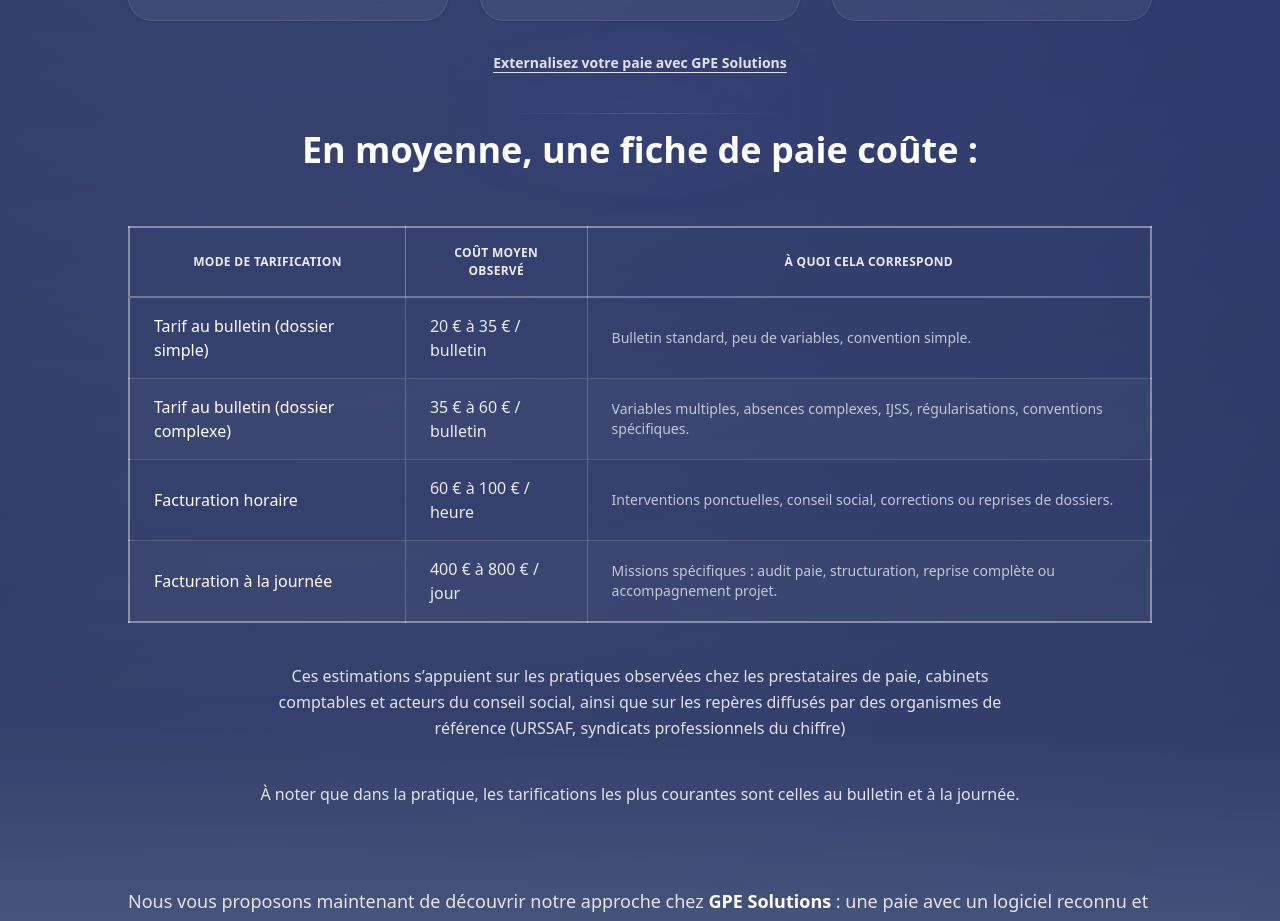
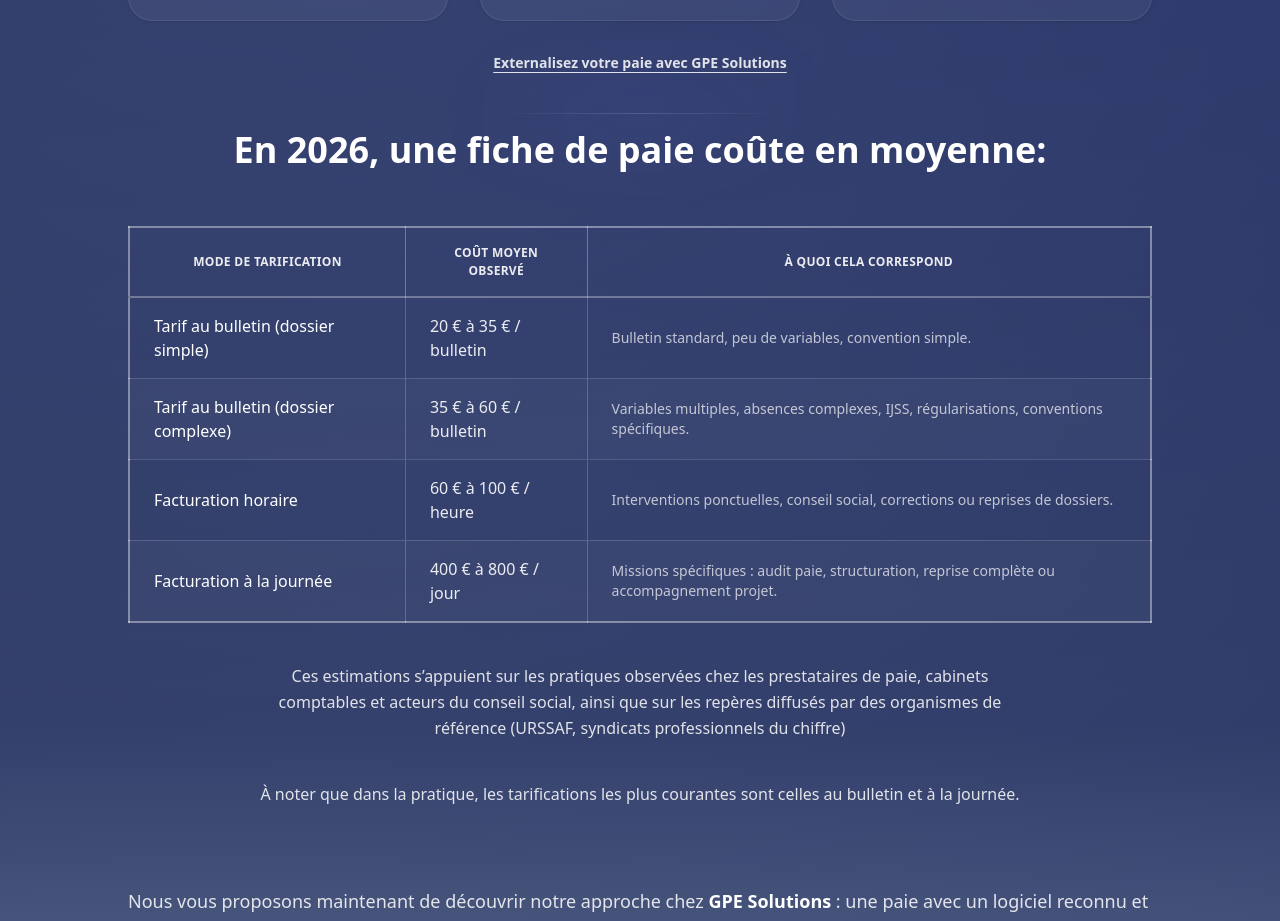
Before and after one commit to bassemshili3-cpu/gpe-solutions, a Next.js app: page /prix-bulletin-paie in a window 1280 px wide. Shown: the part 809-1730 px from the top of the page. Built offline with nearby package versions, Linux system fonts and the light colour scheme.

Commit message:
Update 8.2

```diff
--- a/app/prix-bulletin-paie/page.tsx
+++ b/app/prix-bulletin-paie/page.tsx
@@ -232,7 +232,7 @@ export default function PrixBulletinDePaiePage() {
           <section className="relative z-10 py-24 px-6 bg-transparent">
             <div className="max-w-5xl mx-auto">
               <h2 className="-mt-20 text-3xl md:text-4xl font-bold text-white text-center">
-                En moyenne, une fiche de paie coûte :
+                En 2026, une fiche de paie coûte en moyenne:
               </h2>
 
               {/* TABLE */}
```
